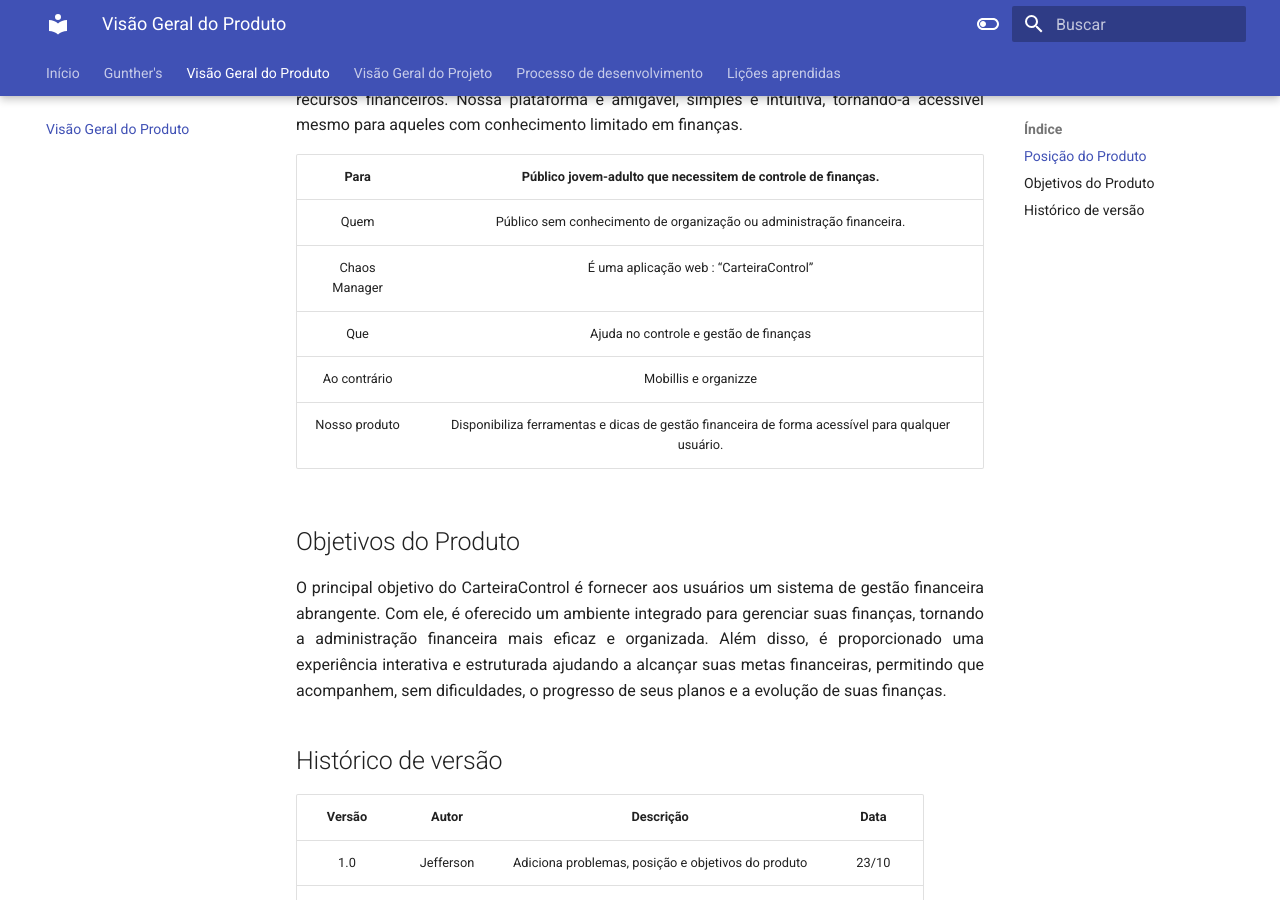
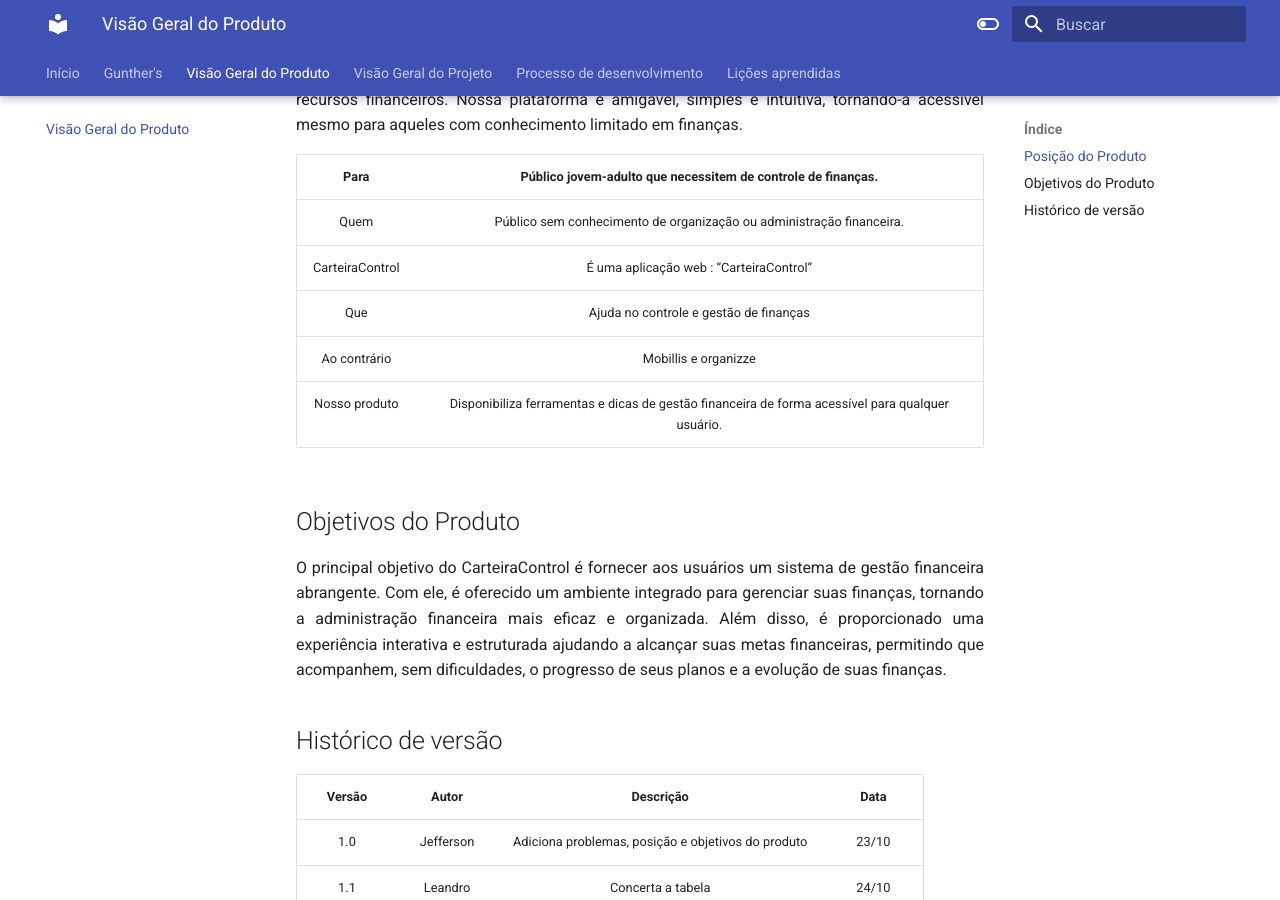
Before and after one commit to mdsreq-fga-unb/2023.2-CarteiraControl, an MkDocs documentation site: the page built from docs/VisaoProduto.md, in a window 1280 px wide and 900 px high, scrolled down 801 px. Built offline with MkDocs 1.6.1 and Material for MkDocs 9.7.7, drawn with Linux system fonts in a browser that asks for light colours.

Commit message:
arruma erros

```diff
--- a/docs/VisaoProduto.md
+++ b/docs/VisaoProduto.md
@@ -13,7 +13,7 @@
 |     Para      |                          **Público jovem-adulto que necessitem de controle de finanças.**                                                                             |
 | :-----------: | :-------------------------------------------------------------------------------------------------------------------------------------------------------------------: |
 |     Quem      |                                                     Público sem conhecimento de organização ou administração financeira.                                              |
-| Chaos Manager |                                      É uma aplicação web : “CarteiraControl”                                                                                          |
+| CarteiraControl |                                      É uma aplicação web : “CarteiraControl”                                                                                          |
 |      Que      |                                            Ajuda no controle e gestão de finanças                                                                                     |
 | Ao contrário  |                                Mobillis e organizze                                                                                                                   |
 | Nosso produto |        Disponibiliza ferramentas e dicas de gestão financeira de forma acessível para qualquer usuário.                                                               |
```
Also changed, not shown: docs/Licoes.md (+1 -1 lines).
